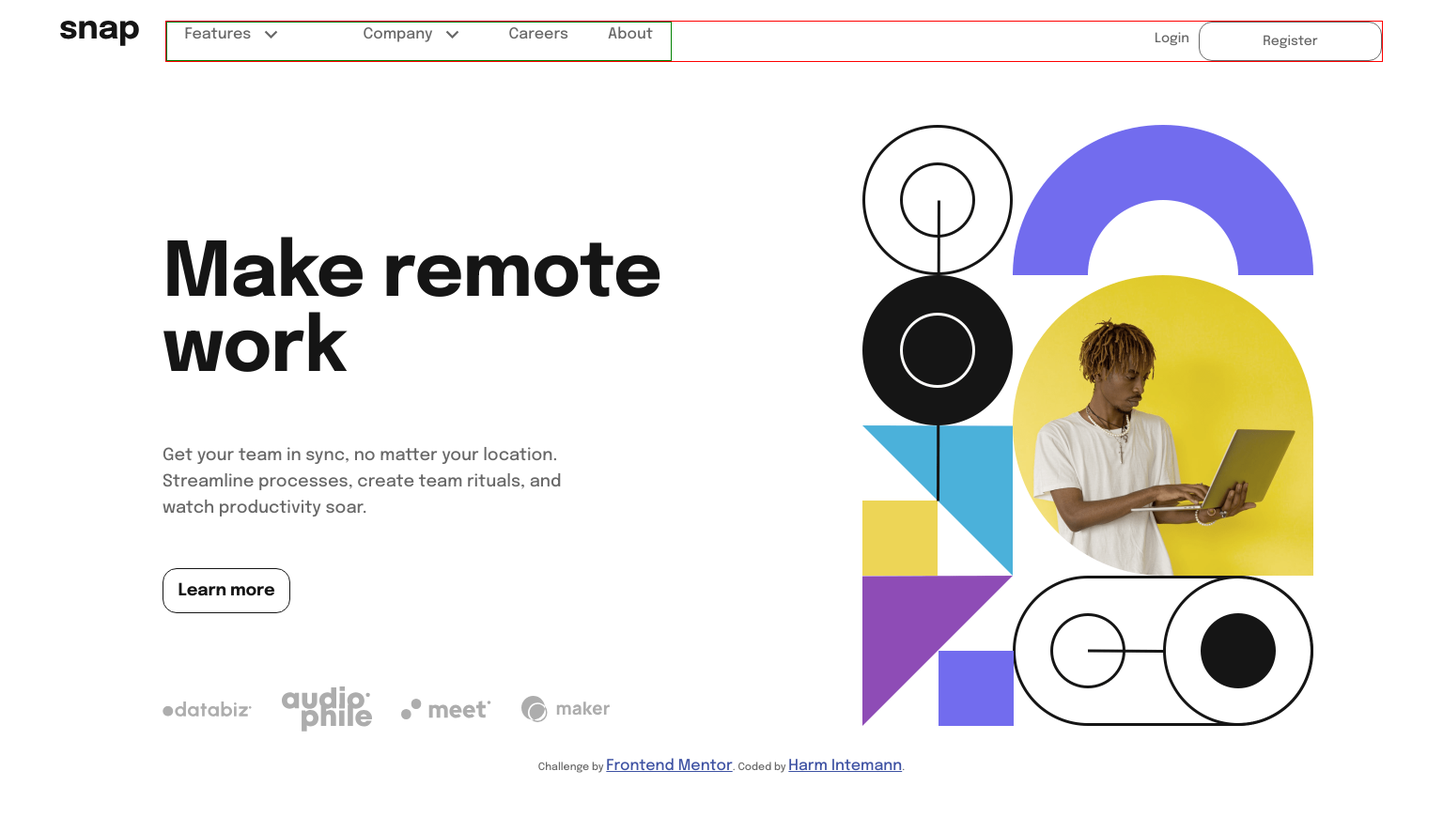
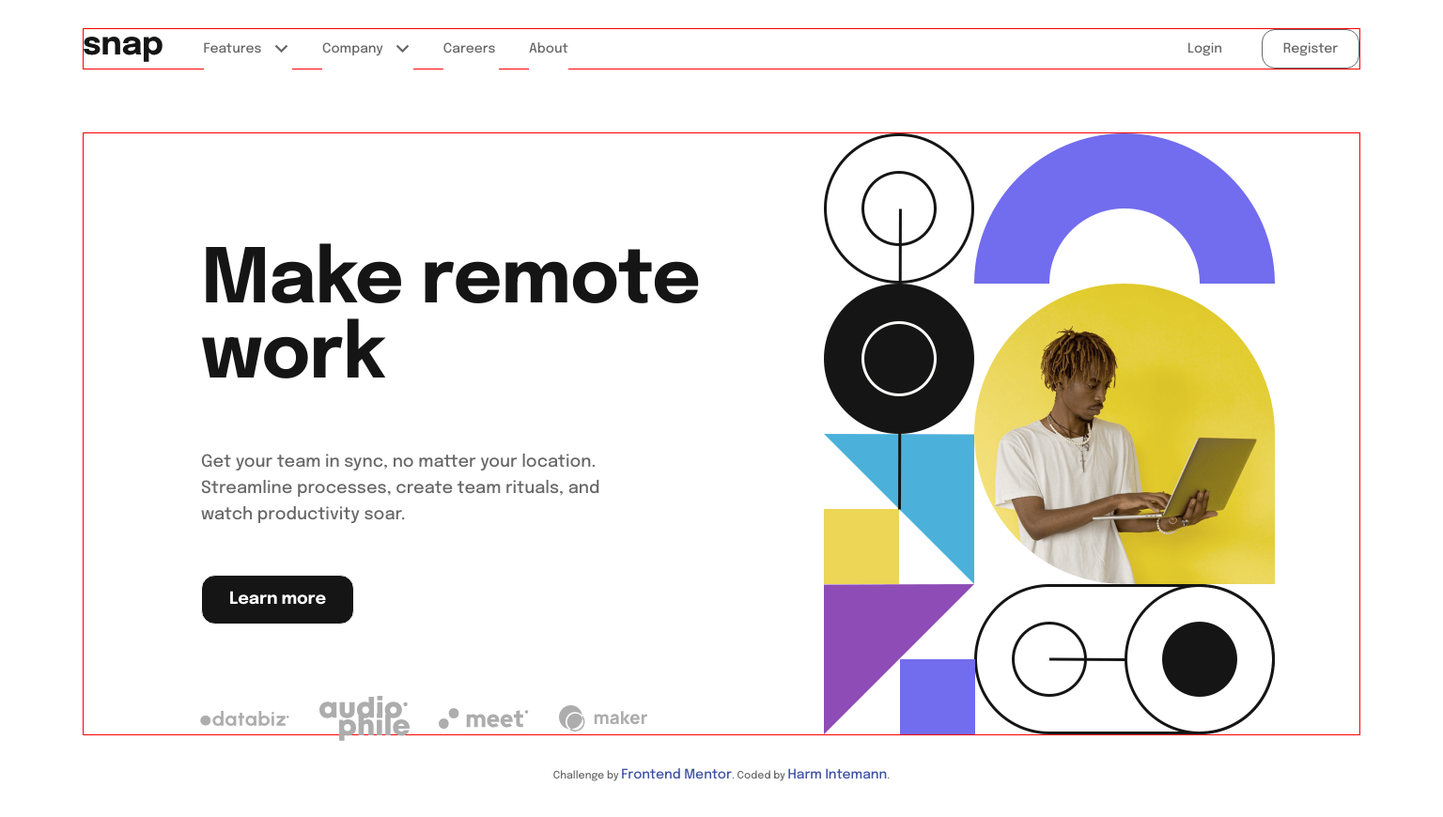
Before and after one commit to ghintema/FrontEndMentor_Intro-section-with-dropdown-navigation, a plain HTML site: page index.html in a window 1536 px wide. Shown: the top 870 px of the page at 94% size. Drawn offline with Linux system fonts and the light colour scheme.

Commit message:
Almost ready to submit

```diff
--- a/index.html
+++ b/index.html
@@ -12,7 +12,12 @@
   <style>
 
 @import url('https://fonts.googleapis.com/css2?family=Epilogue:wght@500;700&display=swap');
-   body{
+
+    *{
+      margin:0px;
+      padding:0px;
+    }
+    body{
     position: relative;
     width: 375px;
     min-height: 200vh;
@@ -55,7 +60,7 @@
       left:-375px;
       background: #151515;
       mix-blend-mode: normal;
-      opacity: 1;
+      opacity: 0;
       transition:left 0.3s, opacity 0.3s;
     }
     /* reappearance of menu on icon-click */
@@ -88,8 +93,8 @@
 
 
     /* reappearence of submenu on click or touch of arrow-icon */
-    input#open-features:checked ~ ul.submenu1,
-    input#open-company:checked ~ ul.submenu2{
+    input#open-features:checked ~ li > ul.submenu1,
+    input#open-company:checked ~ li > ul.submenu2{
       display: block;
     }
     /* turn-around of arrows after opening submenu */
@@ -100,7 +105,7 @@
     }
 
     nav#menu img.arrow {
-      margin:0px 10px;
+      margin-left:10px;
       width:15px;
     }
     nav#menu > div.logreg {
@@ -108,19 +113,19 @@
       flex-wrap: wrap;
       justify-content: center;
     }
-    nav#menu > div.logreg a {
+
+    nav#menu > div.logreg > a{
       font-size: 14px;
       line-height: 16px;
       text-decoration: none;
-      margin:10px;
-      width: 100%;
-      text-align: center;
-
+      width:100%;
+      text-align:center;
+      margin:10px auto;
     }
     button.register {
+      text-align: center;
       font-size: 14px;
       line-height: 16px;
-      text-align: center;
       box-sizing: border-box;
       width: 195px;
       height: 42px;
@@ -187,9 +192,15 @@
         margin: auto;
       }
       header{
-        align-items: flex-start;
-        justify-content: flex-start;
-        margin-bottom:67px;
+        align-items: center;
+        justify-content: flex-end;
+        margin:30px 40px 67px;
+        border:1px solid red;
+      }
+      a {
+      font-size: 14px;
+      line-height: 16px;
+      text-decoration: none;
       }
       nav#menu{
         position: unset;
@@ -198,48 +209,67 @@
         width:100%;
         height: auto;
         opacity: 1;
-        border:1px solid red;
       }
       div.logreg{
         flex-wrap:nowrap;
       }
       nav#menu > div.logreg a {
         width: auto;
+        margin:auto 42px;
       }
       ul.mainmenu{
         position:relative;
-        margin:0px;
+        margin:auto 0px;
         padding:0px;
-        border:1px solid green;
       }
-      ul.mainmenu > li {
+      ul.mainmenu > li{
         display:inline;
-        margin:0px 19px;
+        margin:auto 16px;
+        font-size:14px;
+        border-bottom:25px solid white /* enxtending the hover-area */
       }
+
       ul.submenu1, ul.submenu2 {
         position:absolute;
-        left:-50px;
+        left:-45px;
         top:40px;
         box-shadow: 0px 10px 40px rgba(0, 0, 0, 0.149126);
         padding:15px 0px;
         border-radius: 10px;
       }
       ul.submenu2 {
-        left:145px;
+        left:135px;
 
       }
       ul.submenu1 > li, ul.submenu2 > li {
         margin:12px 24px;
+
       }
 
-      ul.mainmenu > li:hover > ul{
+      ul.mainmenu li:hover, a:hover{
+        color:black;
+      }
+
+      ul.mainmenu li:hover img.arrow{
+      transform: rotate(540deg);
+      transition:transform 0.2s;
+      }
+      ul.mainmenu li:hover > ul{
         display: block;
+      }
+      button.register {
+        width:104px;
+      }
+      button.register:hover {
+        color:black;
+        border-color: black;
       }
       main {
         display: flex;
         justify-content:space-between;
         align-items:center;
-        margin:auto;
+        margin:0px 40px;
+        border:1px solid red;
       }
       div.Make-remote{
         width:540px;
@@ -271,11 +301,18 @@
 
       button.learnmore {
         margin:0px;
+        width:163px;
+        height: 53px;
         font-weight: 700;
         font-size: 18px;
         line-height: 28px;
         text-align: center;
         letter-spacing: -0.25px;
+        color: white;
+        background-color: #151515;
+        border:1px solid white;
+      }
+      button.learnmore:hover {
         color: #151515;
         background-color: white;
         border:1px solid #151515;
@@ -291,8 +328,11 @@
       footer {
         width: 477px;
         height: 36px;
-        margin:-36px 0px 0px 125px;
+        margin:-36px 0px 0px 165px;
       }
+      footer img.clients {
+      width:20%;
+    }
     }
 
     .attribution { margin-top:30px;font-size: 11px; text-align: center; }
@@ -307,20 +347,22 @@
     <nav id="menu">
       <ul class="mainmenu">
         <input type="checkbox" id="open-features">
-        <li>Features <label for="open-features"><img class="arrow" src="images/icon-arrow-down.svg" > </label></li>
-        <li><ul class="submenu1">
+        <li>Features <label for="open-features"><img class="arrow" src="images/icon-arrow-down.svg" > </label>
+          <ul class="submenu1">
             <li> <a href="#"><img class="submenuicon" src="images/icon-todo.svg" alt="Icon Calender"> Todo List</a></li>
             <li> <a href="#"><img class="submenuicon" src="images/icon-calendar.svg" alt="Icon Calender"> Calender</a></li>
             <li> <a href="#"><img class="submenuicon" src="images/icon-reminders.svg" alt="Icon Reminders"> Reminders</a></li>
             <li> <a href="#"><img class="submenuicon" src="images/icon-planning.svg" alt="Icon Planing"> Planing</a></li>
-            </ul></li>
+          </ul>
+        </li>
         <input type="checkbox" id="open-company">
-        <li>Company <label for="open-company"><img class="arrow" src="images/icon-arrow-down.svg" ></label></li>
-        <ul class="submenu2">
+        <li>Company <label for="open-company"><img class="arrow" src="images/icon-arrow-down.svg" ></label>
+          <ul class="submenu2">
             <li> <a href="#"> History </a>  </li>
             <li> <a href="#"> Our Team </a>  </li>
             <li> <a href="#"> Blog </a>  </li>
-            </ul>
+          </ul>
+        </li>
         <li> <a href="#">Careers</a> </li>
         <li> <a href="#">About</a> </li>
       </ul>
```
